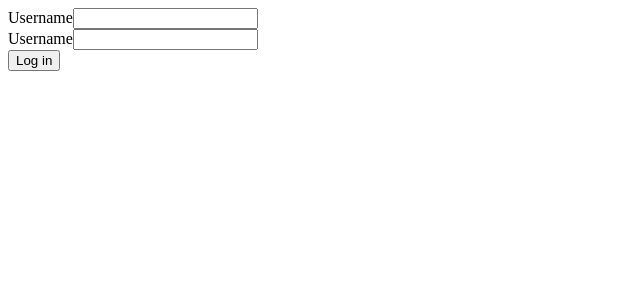
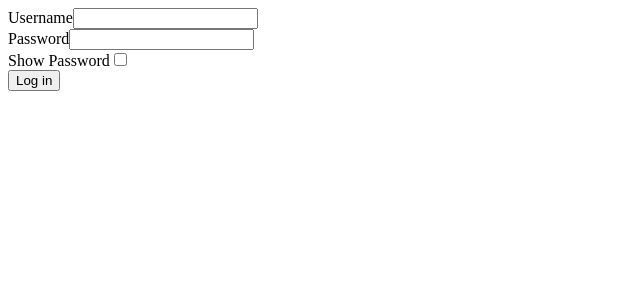
Before and after one commit to devLana/react-auth-app, a React app: page /login in a window 1280 px wide. Shown: the top 300 px of the page, without its empty margins (0-640 px from the left). Built offline with nearby package versions, Linux system fonts and the light colour scheme; the HTML template or start-up script is replaced by a standard one.

Commit message:
complete Form jsx

```diff
--- a/src/Components/Form.jsx
+++ b/src/Components/Form.jsx
@@ -1,47 +1,98 @@
 import { useState } from "react";
 import PropTypes from "prop-types";
 
-const formFields = { userName: "", password: "" };
+const formFields = { username: "", password: "" };
 
-const Form = ({ type }) => {
+const Form = ({ type, submitHandler }) => {
   const [values, setValues] = useState(formFields);
   const [errors, setErrors] = useState(formFields);
+  const [visible, setVisible] = useState(false);
 
-  const submitHandler = {};
+  const handleChange = e => {
+    const { name, value } = e.target;
+
+    setValues({ ...values, [name]: value });
+  };
+
+  const handleFocus = e => {
+    const { name, parentElement } = e.target;
+
+    parentElement.classList.remove("form-error");
+    setErrors({ ...errors, [name]: "" });
+  };
+
+  const handleBlur = e => {
+    const { name, parentElement } = e.target;
+
+    if (errors[name]) {
+      parentElement.classList.add("form-error");
+    }
+  };
+
+  const handleVisibility = e => {
+    setVisible(e.target.checked);
+  };
+
+  const handleSubmit = e => {
+    e.preventDefault();
+    submitHandler(values, setErrors);
+  };
 
   return (
-    <form noValidate onSubmit={submitHandler}>
+    <form noValidate onSubmit={handleSubmit}>
       <div className="form__group">
         <div className="form__input">
-          <label htmlFor="username">Username</label>
+          <label className="form__label" htmlFor="username">
+            <span className="form__input--label">Username</span>
             <input
               id="username"
               type="text"
-            name="userName"
-            value={values.userName}
+              name="username"
+              onChange={handleChange}
+              value={values.username}
             />
+          </label>
         </div>
-        {errors.userName && (
-          <div className="form__error">{errors.userName}</div>
+        {errors.username && (
+          <span className="form__input--error">{errors.username}</span>
         )}
       </div>
       <div className="form__group">
         <div className="form__input">
-          <label htmlFor="password">Username</label>
+          <label className="form__label" htmlFor="password">
+            <span className="form__input--label">Password</span>
             <input
               id="password"
-            type="password"
+              type={visible ? "text" : "password"}
               name="password"
+              onChange={handleChange}
               value={values.password}
             />
+          </label>
         </div>
         {errors.password && (
-          <div className="form__error">{errors.password}</div>
+          <span className="form__input--error">{errors.password}</span>
         )}
       </div>
       <div className="form__group">
         <div className="form__input">
+          <label htmlFor="checkbox" className="form__input">
+            <span className="form__input--label">
+              {visible ? "Hide" : "Show"} Password
+            </span>
             <input
+              id="checkbox"
+              type="checkbox"
+              checked={visible}
+              onChange={handleVisibility}
+            />
+          </label>
+        </div>
+      </div>
+      <div className="form__group">
+        <div className="form__input">
+          <input
+            id="submit__btn"
             type="submit"
             value={type === "login" ? "Log in" : "Sign up"}
           />
@@ -53,6 +104,7 @@ const Form = ({ type }) => {
 
 Form.propTypes = {
   type: PropTypes.string,
+  submitHandler: PropTypes.func.isRequired,
 };
 
 Form.defaultProps = {
```
Lines whose indentation alone changed are shown as unchanged.
